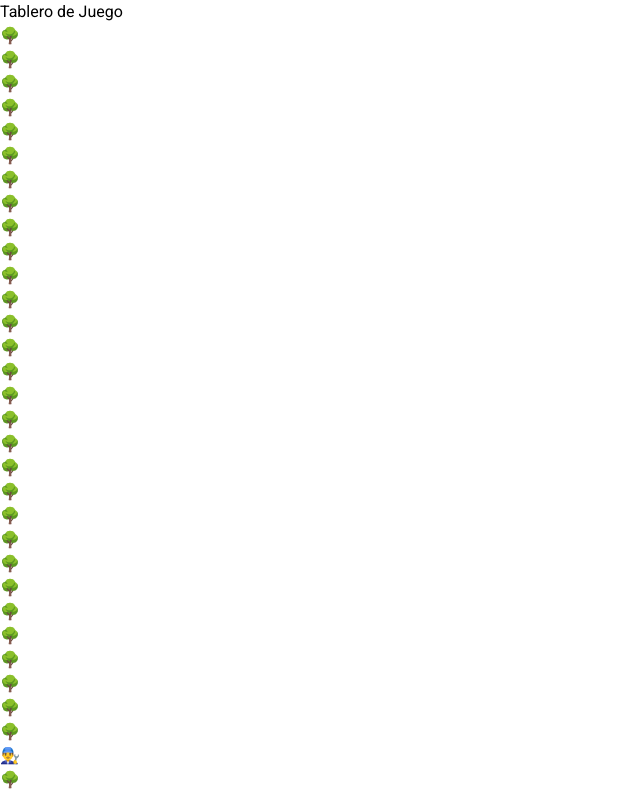
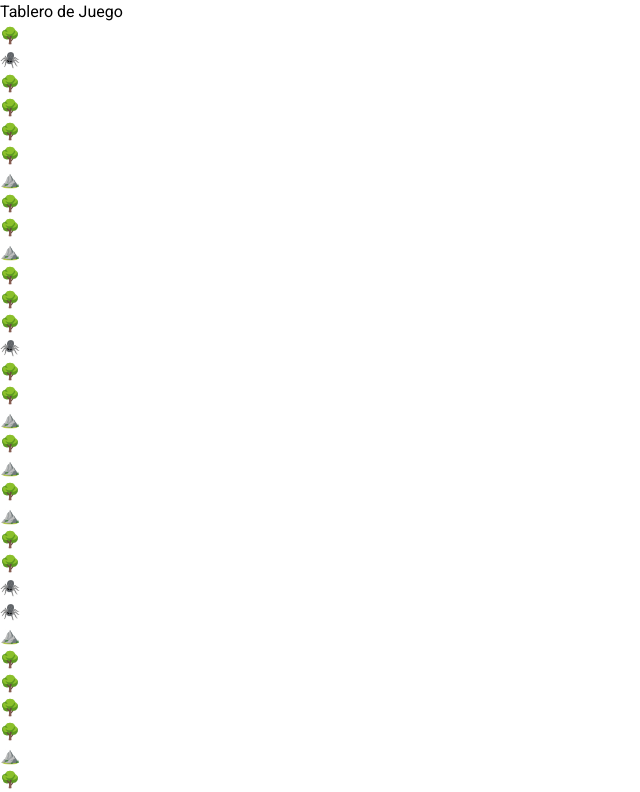
Before and after one commit to ruranjo/strategy-game, a React (Vite) app: page / in a window 1280 px wide. Shown: the top 792 px of the page, without its empty margins (0-640 px from the left). Built offline with nearby package versions, Linux system fonts and the light colour scheme.

Commit message:
we need more time

```diff
--- a/src/App.tsx
+++ b/src/App.tsx
@@ -1,30 +1,33 @@
-import React, { useEffect, useState } from 'react';
+import { useEffect, useState } from 'react';
 import { GameMap, GameMenu } from './components/Game';
-import { BaseProperties, Character, TreeProperties } from './types/character.type';
-import { Tree } from './characters/Tree';
+import { BaseProperties, Character, TreeProperties, MountainProperties } from './types/character.type';
+
 import { Ayuntamiento } from './characters/build'; // Asegúrate de importar el Ayuntamiento
 import useBoardStore from './store/BoardStore';
 import { Barbarian } from './characters/heros';
 import useGameStore from './store/GameStore';
 import { Constructor } from './characters/builder';
+import { Mountain, Tree } from './characters/decorators';
+import { Spider } from './characters/enemies'; // Importa la araña
 
-const App: React.FC = () => {
+const App = () => {
   const { setBoardSize, setBoardMatrix } = useBoardStore();
   const [isLoading, setIsLoading] = useState(true);
 
   const initialRows = 20;
-  const initialCols = 40;
+  const initialCols = 50;
   const treeCount = 60;
+  const middleCol = Math.ceil(initialCols / 2);
 
   const { builders } = useGameStore((state) => ({
     builders: state.builders,
   }));
 
-  const getRandomPosition = (rows: number, cols: number, boardMatrix: (Character<BaseProperties> | null)[][]): { row: number, col: number } => {
+  const getRandomPosition = (rows: number, cols: number, boardMatrix: (Character<BaseProperties> | null)[][], minCol: number = 0, maxCol: number = cols): { row: number, col: number } => {
     let position;
     do {
       const row = Math.floor(Math.random() * rows);
-      const col = Math.floor(Math.random() * cols);
+      const col = Math.floor(Math.random() * (maxCol - minCol) + minCol);
       if (!boardMatrix[row][col]) {
         position = { row, col };
       }
@@ -33,7 +36,7 @@ const App: React.FC = () => {
   };
 
   const generateRandomBoardMatrix = (rows: number, cols: number, treeCount: number): (Character<BaseProperties> | null)[][] => {
-    const boardMatrix: (Character<TreeProperties> | null)[][] = Array(rows).fill(null).map(() => Array(cols).fill(null));
+    const boardMatrix: (Character<TreeProperties | MountainProperties> | null)[][] = Array(rows).fill(null).map(() => Array(cols).fill(null));
 
     // Colocar árboles aleatorios
     let placedTrees = 0;
@@ -43,6 +46,12 @@ const App: React.FC = () => {
       placedTrees++;
     }
 
+    // Colocar la línea de montañas
+    const middleCol = Math.floor(cols / 2);
+    for (let row = 0; row < rows; row++) {
+      boardMatrix[row][middleCol] = { ...Mountain, x: row, y: middleCol };
+    }
+
     return boardMatrix;
   };
 
@@ -50,25 +59,53 @@ const App: React.FC = () => {
     setBoardSize(initialRows, initialCols);
     const aux = generateRandomBoardMatrix(initialRows, initialCols, treeCount);
 
-    // Colocar el Ayuntamiento en el centro
+    // Colocar el Ayuntamiento en el centro de la parte izquierda
     const centerRow = Math.floor(initialRows / 2);
-    const centerCol = Math.floor(initialCols / 2);
-    aux[centerRow][centerCol] = { ...Ayuntamiento, x: centerRow, y: centerCol };
+    const centerCol = Math.floor(initialCols / 4);
+    const auxAyuntamiento = JSON.parse(JSON.stringify(Ayuntamiento));
+    aux[centerRow][centerCol] = { ...auxAyuntamiento, x: centerRow, y: centerCol, bando: 'jugador' };
 
-    // Colocar al Bárbaro en una posición aleatoria
-    const { row: barbarianRow, col: barbarianCol } = getRandomPosition(initialRows, initialCols, aux);
-    aux[barbarianRow][barbarianCol] = { ...Barbarian, x: barbarianRow, y: barbarianCol };
+    // Colocar al Bárbaro en una posición aleatoria en la parte izquierda
+    const { row: barbarianRow, col: barbarianCol } = getRandomPosition(initialRows, initialCols, aux, 0, middleCol);
+    const auxBarbarian= JSON.parse(JSON.stringify(Barbarian));
+    aux[barbarianRow][barbarianCol] = { ...auxBarbarian, x: barbarianRow, y: barbarianCol, bando: 'jugador' };
 
-    // Colocar Constructores en posiciones aleatorias no ocupadas
-    const newBoardMatrix = [...aux];
+    // Colocar Constructores en posiciones aleatorias no ocupadas en la parte izquierda
     for (let i = 0; i < builders; i++) {
-      const { row, col } = getRandomPosition(initialRows, initialCols, newBoardMatrix);
-      newBoardMatrix[row][col] = { ...Constructor, x: row, y: col };
+      const { row, col } = getRandomPosition(initialRows, initialCols, aux, 0, middleCol);
+      const auxConstructor = JSON.parse(JSON.stringify(Constructor));
+      aux[row][col] = { ...auxConstructor, x: row, y: col, bando: 'jugador' };
     }
 
-    setBoardMatrix(newBoardMatrix);
+    // Colocar 10 arañas en posiciones aleatorias en la parte izquierda
+    for (let i = 0; i < 10; i++) {
+      const { row, col } = getRandomPosition(initialRows, initialCols, aux, 0, middleCol);
+      const auxSpider = JSON.parse(JSON.stringify(Spider));
+      aux[row][col] = {
+        ...auxSpider,
+        x: row,
+        y: col,
+      };
+    }
+
+    // Colocar el Ayuntamiento enemigo en el centro de la parte derecha
+    const enemyCenterCol = Math.floor((3 * initialCols) / 4);
+    const auxEnemyAyuntamiento= JSON.parse(JSON.stringify(Ayuntamiento));
+    aux[centerRow][enemyCenterCol] = { ...auxEnemyAyuntamiento, x: centerRow, y: enemyCenterCol, bando: 'enemigo' };
+
+    // Colocar al héroe enemigo en una posición aleatoria en la parte derecha
+    const { row: enemyHeroRow, col: enemyHeroCol } = getRandomPosition(initialRows, initialCols, aux, middleCol, initialCols);
+    const auxEnemyBarbarian= JSON.parse(JSON.stringify(Barbarian));
+    aux[enemyHeroRow][enemyHeroCol] = { ...auxEnemyBarbarian, x: enemyHeroRow, y: enemyHeroCol, bando: 'enemigo' };
+
+    // Colocar un Constructor enemigo en una posición aleatoria en la parte derecha
+    const { row: enemyBuilderRow, col: enemyBuilderCol } = getRandomPosition(initialRows, initialCols, aux, middleCol, initialCols);
+    const auxEnemyConstructor= JSON.parse(JSON.stringify(Constructor));
+    aux[enemyBuilderRow][enemyBuilderCol] = { ...auxEnemyConstructor, x: enemyBuilderRow, y: enemyBuilderCol, bando: 'enemigo' };
+
+    setBoardMatrix(aux);
     setIsLoading(false); // Marcar como cargado después de establecer el tablero
-  }, [setBoardSize, setBoardMatrix, builders]);
+  }, []);
 
   if (isLoading) {
     return <div>Loading...</div>; // Mostrar mensaje de carga mientras se inicializa
--- a/src/characters/Tree.ts
+++ /dev/null
@@ -1,16 +0,0 @@
-import { Character, TreeProperties } from "../types/character.type";
-
-export const Tree:Character<TreeProperties> = {
-    id:1,
-    name:'arbol',
-    role:'arbol',
-    imgCode:'🌳',
-    x:0,
-    y:0,
-    description:'',
-    properties:{
-        age:1,
-        height:1,
-    },
-    type: 'decoracion'
-}
--- a/src/characters/builder.ts
+++ b/src/characters/builder.ts
@@ -12,4 +12,6 @@ export const Constructor: Character<BuilderProperties> = {
       constructionSpeed: 1
     },
     type:"ser",
+    OnAttack: false,
+    bando:"neutro"
   };
--- /dev/null
+++ b/src/characters/decorators.ts
@@ -0,0 +1,35 @@
+import { Character, MountainProperties, TreeProperties } from "../types/character.type";
+
+export const Tree:Character<TreeProperties> = {
+    id:1,
+    name:'arbol',
+    role:'decoracion',
+    imgCode:'🌳',
+    x:0,
+    y:0,
+    description:'',
+    properties:{
+        age:1,
+        height:1,
+    },
+    type: 'decoracion',
+    bando: 'neutro',
+    OnAttack: false,
+}
+
+export const Mountain: Character<MountainProperties> = {
+    id: 2,
+    name: 'montain',
+    role: 'decoracion',
+    imgCode: '⛰️',
+    x: 0,
+    y: 0,
+    description: '',
+    properties: {
+        elevation: 1000,
+        prominence: 500,
+    },
+    type: 'decoracion',
+    bando: 'neutro',
+    OnAttack: false,
+}
--- /dev/null
+++ b/src/characters/enemies.ts
@@ -0,0 +1,20 @@
+import { Character, HeroProperties } from "../types/character.type";
+
+export const Spider: Character<HeroProperties> = {
+    id: 20,
+    name: 'Araña',
+    role: 'Enemigo',
+    imgCode: '🕷️', // Código de imagen para representar a la araña
+    x: 0,
+    y: 0,
+    description: 'Una araña rápida y letal.',
+    properties: {
+      health: 100,
+      currentHealth: 100,
+      attackDamage: 10,
+      specialAbility: 'Veneno',
+    },
+    type: 'ser',
+    bando: 'enemigo',
+    OnAttack: false,
+  };
--- a/src/components/Game/GameMap/GameMap.tsx
+++ b/src/components/Game/GameMap/GameMap.tsx
@@ -1,16 +1,12 @@
 import React, { useState } from 'react';
 import useBoardStore from '../../../store/BoardStore';
 import useGameStore from '../../../store/GameStore';
-import { Character, MinaDeOroProperties, AlmacenDeOroProperties } from '../../../types/character.type';
-
-
+import { Character, MinaDeOroProperties, AlmacenDeOroProperties, HeroProperties } from '../../../types/character.type';
 
 type GameMapProps = {
   rows?: number;
   cols?: number;
 };
-
-
 
 const GameMap: React.FC<GameMapProps> = () => {
   const { boardMatrix, isPushMode, setBoardMatrix, disablePushMode } = useBoardStore((state) => ({
@@ -32,14 +28,41 @@ const GameMap: React.FC<GameMapProps> = () => {
     builders: state.builders,
     gold: state.gold,
     addGoldMine: state.addGoldMine,
-    deductGold: state.deductGold
+    deductGold: state.deductGold,
   }));
 
   const [hoveredCell, setHoveredCell] = useState<{ row: number; col: number } | null>(null);
 
-
+  // Función para obtener el color según el porcentaje de salud
+  const getColorByHealthPercentage = (percentage: number): string => {
+    if (percentage > 80) return 'bg-red-500';
+    if (percentage > 60) return 'bg-red-600';
+    if (percentage > 40) return 'bg-red-700';
+    if (percentage > 20) return 'bg-red-800';
+    return 'bg-red-900';
+  };
 
   const getCellColor = (row: number, col: number): string => {
+    const cell = boardMatrix[row][col];
+
+    if (cell?.bando === 'jugador') {
+
+      return  'bg-blue-500';
+    }
+
+    if (cell?.bando === 'enemigo') {
+      console.log(cell)
+      const proper =  cell.properties as HeroProperties
+      const percentage = proper.currentHealth !== undefined && proper.health !== undefined
+        ? (proper.currentHealth / proper.health) * 100
+        : 100;
+      return getColorByHealthPercentage(percentage);
+    }
+
+    if (cell?.name === 'montain') {
+      return (row + col) % 2 === 0 ? 'bg-gray-300' : 'bg-gray-400';
+    }
+
     let baseClass = '';
 
     if (hoveredCell && hoveredCell.row === row && hoveredCell.col === col) {
@@ -119,15 +142,53 @@ const GameMap: React.FC<GameMapProps> = () => {
     return false;
   };
 
+  const startAttack = (targetCell: { row: number; col: number }, damage: number) => {
+    const intervalId = setInterval(() => {
+      const { row, col } = targetCell;
+      const enemy = boardMatrix[row][col];
 
+      if (enemy) {
+        const proper =  enemy.properties as HeroProperties
+        proper.currentHealth -= damage;
 
-   const handleCellClick = (row: number, col: number) => {
+        if (proper.currentHealth <= 0) {
+          clearInterval(intervalId);
+          const newBoardMatrix = [...boardMatrix];
+          newBoardMatrix[row][col] = null;
+          setBoardMatrix(newBoardMatrix);
+        } else {
+          const newBoardMatrix = [...boardMatrix];
+          newBoardMatrix[row][col] = { ...enemy };
+          setBoardMatrix(newBoardMatrix);
+        }
+      } else {
+        clearInterval(intervalId);
+      }
+    }, 1000);
+  };
 
-    if (isAdjacentCellAvailable(row, col)) {
+  const handleCellClick = (row: number, col: number) => {
+    if (selectedCharacter && selectedCharacter.bando === 'jugador' && selectedCharacter.role === 'hero' && boardMatrix[row][col]?.bando === 'enemigo') {
+      const adjacentCell = findAdjacentAvailableCell(row, col);
+      const auxCharacter = selectedCharacter;
+      if (adjacentCell) {
+        const newBoardMatrix = [...boardMatrix];
+        newBoardMatrix[selectedCharacter.x][selectedCharacter.y] = null;
+        newBoardMatrix[adjacentCell.newRow][adjacentCell.newCol] = { ...selectedCharacter, x: adjacentCell.newRow, y: adjacentCell.newCol };
+
+        setBoardMatrix(newBoardMatrix);
+        setSelectedCharacter(null);
+        setSelectedCell(null);
+
+        // Iniciar
+        const proper =  auxCharacter.properties as HeroProperties
+        startAttack({ row, col }, proper.attackDamage);
+      }
+    } else if (isAdjacentCellAvailable(row, col)) {
       if (isPushMode && selectedCharacter && selectedBuild) {
         if (boardMatrix[row][col] === null) {
           const newBoardMatrix = [...boardMatrix];
-          newBoardMatrix[row][col] = { ...selectedBuild, x: row, y: col };
+          newBoardMatrix[row][col] = { ...selectedBuild, x: row, y: col, bando: selectedCharacter.bando };
 
           const adjacentCell = findAdjacentAvailableCell(row, col);
           if (adjacentCell) {
@@ -152,7 +213,6 @@ const GameMap: React.FC<GameMapProps> = () => {
 
           setHoveredCell(null);
 
-          // Descontar el oro al colocar el edificio
           if (selectedBuild && selectedBuild.properties) {
             deductGold(selectedBuild.properties.cost);
 
@@ -161,7 +221,8 @@ const GameMap: React.FC<GameMapProps> = () => {
                 ...selectedBuild,
                 x: row,
                 y: col,
-                properties: selectedBuild.properties as MinaDeOroProperties
+                properties: selectedBuild.properties as MinaDeOroProperties,
+                bando: selectedCharacter.bando
               };
               addGoldMine(minaDeOro);
             } else if (selectedBuild.name === 'Almacén de Oro') {
@@ -169,7 +230,8 @@ const GameMap: React.FC<GameMapProps> = () => {
                 ...selectedBuild,
                 x: row,
                 y: col,
-                properties: selectedBuild.properties as AlmacenDeOroProperties
+                properties: selectedBuild.properties as AlmacenDeOroProperties,
+                bando: selectedCharacter.bando
               };
               addGoldMine(almacenDeOro);
             }
@@ -190,36 +252,19 @@ const GameMap: React.FC<GameMapProps> = () => {
   };
 
   const handleCellClickTypeSer = (row: number, col: number) => {
-    // Verificar si tenemos un personaje de tipo "ser" seleccionado
-
     if (selectedCharacter && selectedCharacter.type === 'ser') {
-      // Verificar si la celda clickeada está vacía (o implementar otras lógicas según tu juego)
       if (boardMatrix[row][col] === null) {
-        // Crear una copia actualizada del personaje con las nuevas coordenadas
         const updatedCharacter = { ...selectedCharacter, x: row, y: col };
-
-        // Crear una copia de la matriz del tablero
         const newBoardMatrix = [...boardMatrix];
-
-        // Limpiar la celda original donde estaba el personaje
         newBoardMatrix[selectedCharacter.x][selectedCharacter.y] = null;
-
-        // Mover el personaje a la nueva posición en la matriz del tablero
         newBoardMatrix[row][col] = updatedCharacter;
-
-        // Actualizar el estado del tablero con la nueva configuración
         setBoardMatrix(newBoardMatrix);
         setSelectedCharacter(updatedCharacter);
-
-        // Limpiar selecciones y desactivar cualquier modo de colocación o movimiento
         setSelectedCell(null);
         setHoveredCell(null);
         setSelectedBuild(null);
         setSelectedCharacter(null);
         disablePushMode();
-
-
-        // Otras actualizaciones de estado o lógica específica del juego
       } else {
         console.log("No es posible moverse a esta posición porque está ocupada");
       }
@@ -228,28 +273,20 @@ const GameMap: React.FC<GameMapProps> = () => {
     }
   };
 
-
   const handleCellClickWrapper = (rowIndex: number, colIndex: number) => {
     const cell = boardMatrix[rowIndex][colIndex];
 
-
-     if (cell && (cell.type === 'edificio' || cell.type === 'ser')) {
-      console.log("pushMode 2:",isPushMode)
+    if (cell && (cell.type === 'edificio' || cell.type === 'ser')) {
       handleCellClick(rowIndex, colIndex);
-
-    } else if (selectedCharacter?.type === 'ser' && !selectedBuild ) {
-
+    } else if (selectedCharacter?.type === 'ser' && !selectedBuild) {
       handleCellClickTypeSer(rowIndex, colIndex);
       if (selectedCharacter.role !== "builder") {
-
         setSelectedBuild(null);
       }
     } else {
-
       handleCellClick(rowIndex, colIndex);
     }
   };
-
 
   return (
     <div className="flex flex-col items-center border border-red-800">
@@ -258,7 +295,7 @@ const GameMap: React.FC<GameMapProps> = () => {
           {row.map((cell, colIndex) => (
             <div
               key={`${rowIndex}-${colIndex}`}
-              className={`w-7 h-7 ${getCellColor(rowIndex, colIndex)} text-center cursor-pointer`}
+              className={`w-7 h-7 ${getCellColor(rowIndex, colIndex)} text-center items-center flex justify-center cursor-pointer`}
               onMouseEnter={() => handleCellHover(rowIndex, colIndex)}
               onMouseLeave={() => setHoveredCell(null)}
               onClick={() => handleCellClickWrapper(rowIndex, colIndex)}
@@ -275,7 +312,6 @@ const GameMap: React.FC<GameMapProps> = () => {
       )}
     </div>
   );
-
 };
 
 export default GameMap;
```
Also changed, not shown: src/characters/build.ts (+16 -6 lines), src/characters/heros.ts (+20 -2 lines), src/store/GameStore.ts (+11 -2 lines), src/types/character.type.ts (+10 -0 lines).
